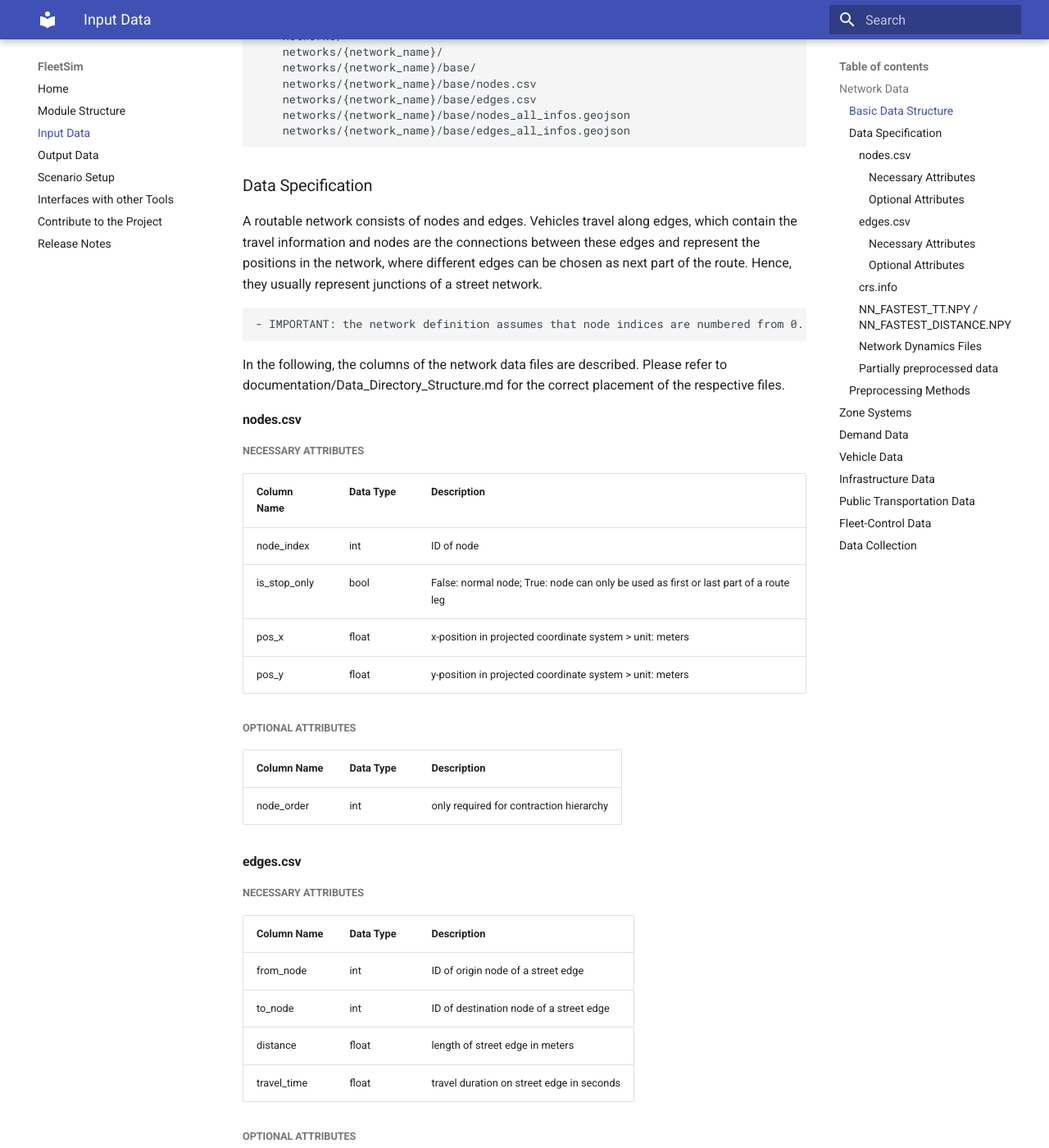
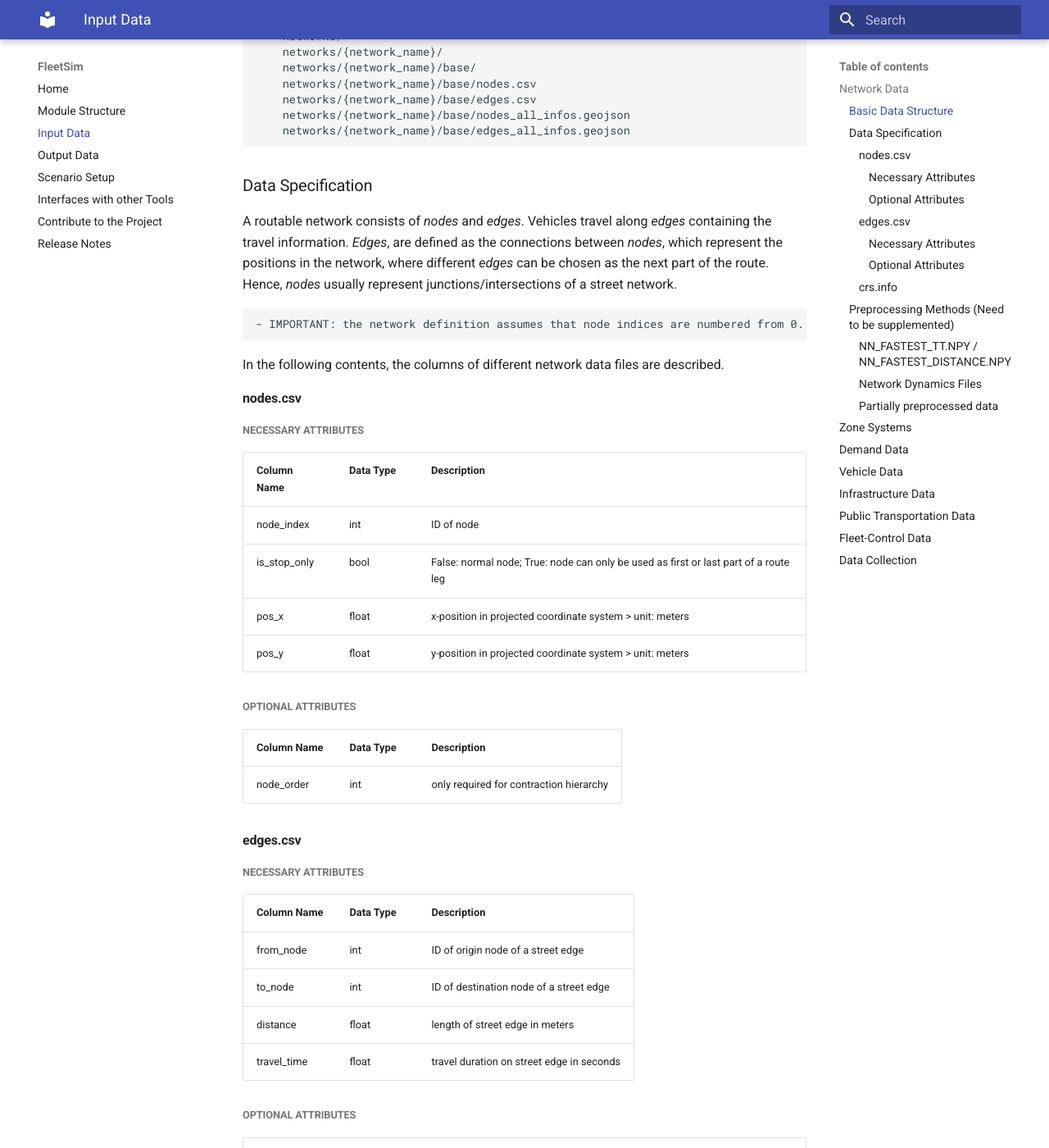
Before and after one commit to TUM-VT/FleetPy, an MkDocs documentation site: the page built from docs/2_input_data.md, in a window 1280 px wide and 1400 px high, scrolled down 770 px. Shown: the whole window at 82% size. Built offline with MkDocs 1.6.1 and Material for MkDocs 9.7.7, drawn with Linux system fonts in a browser that asks for light colours; some of the changed text lies outside the part shown.

Commit message:
docs: Modify the documentation for 2_input_data/Network Data
Modify the base directory; preprocessing processes still need to be supplemented

````diff
--- a/docs/2_input_data.md
+++ b/docs/2_input_data.md
@@ -21,7 +21,7 @@
 
 Network data is stored in `data/networks`. For each network given a `network_name`, the following mandatory directory and file structure needs to be met:
 
-```
+```diff
     networks/
     networks/{network_name}/
     networks/{network_name}/base/
@@ -34,13 +34,13 @@
 <!-- Yunfei: should we specify the data format here? -->
 ### Data Specification
 
-A routable network consists of nodes and edges. Vehicles travel along edges, which contain the travel information and nodes are the connections between these edges and represent the positions in the network, where different edges can be chosen as next part of the route. Hence, they usually represent junctions of a street network.
+A routable network consists of *nodes* and *edges*. Vehicles travel along *edges* containing the travel information. *Edges*, are defined as the connections between *nodes*, which represent the positions in the network, where different *edges* can be chosen as the next part of the route. Hence, *nodes* usually represent junctions/intersections of a street network.
 
 ```diff
 - IMPORTANT: the network definition assumes that node indices are numbered from 0..|N-1|!
 ```
 
-In the following, the columns of the network data files are described. Please refer to documentation/Data_Directory_Structure.md for the correct placement of the respective files.
+In the following contents, the columns of different network data files are described.
 
 #### nodes.csv
 
@@ -75,13 +75,19 @@
 Column Name | Data Type | Description
 -- | -- | --
 shortcut_def | str | only for contraction hierarchy; use “;” as separator between IDs
-source_edge_id | str | OSM-Edge ID, Aimsun Section ID; can be "-" separated elements as well
+source_edge_id | str | depends on the source where edge are retrieved, could be, e.g., OSM-Edge ID, Aimsun Section ID...; can be "-" separated elements as well
+
+<!-- Yunfei: do we need to cite the reference (osm, aimsun) here? -->
 
 #### crs.info
 
-epsg:code
+`epsg:code`
 
-* This file only contains one line and contains the epsg-code 'code', which is valid for the pos_x, pos_y in the nodes.csv.
+- This file only contains one line: epsg-code 'code', which is valid for the pos_x, pos_y in the nodes.csv.
+
+### Preprocessing Methods (Need to be supplemented)
+
+There are various routing-modules that are based on different preprocessing scripts; the preprocessed data will also be saved in the respective network directory.
 
 #### NN_FASTEST_TT.NPY / NN_FASTEST_DISTANCE.NPY
 
@@ -119,10 +125,6 @@
 These files are saved in the corresponding travel time folders; free-flow condition is stored in the base-folder.
 Note that only the travel times/distances between the first x nodes are stored. x is defined by the shape of the matrix.
 These matrices are used by NetworkPartiallyPreprocessed.py and NetworkPartiallyPreprocessedCpp.py.
-
-### Preprocessing Methods
-
-There are various routing-modules that are based on different preprocessing scripts; the preprocessed data will also be saved in the respective network directory.
 
 <!-- (Yunfei): base directory
 
````
